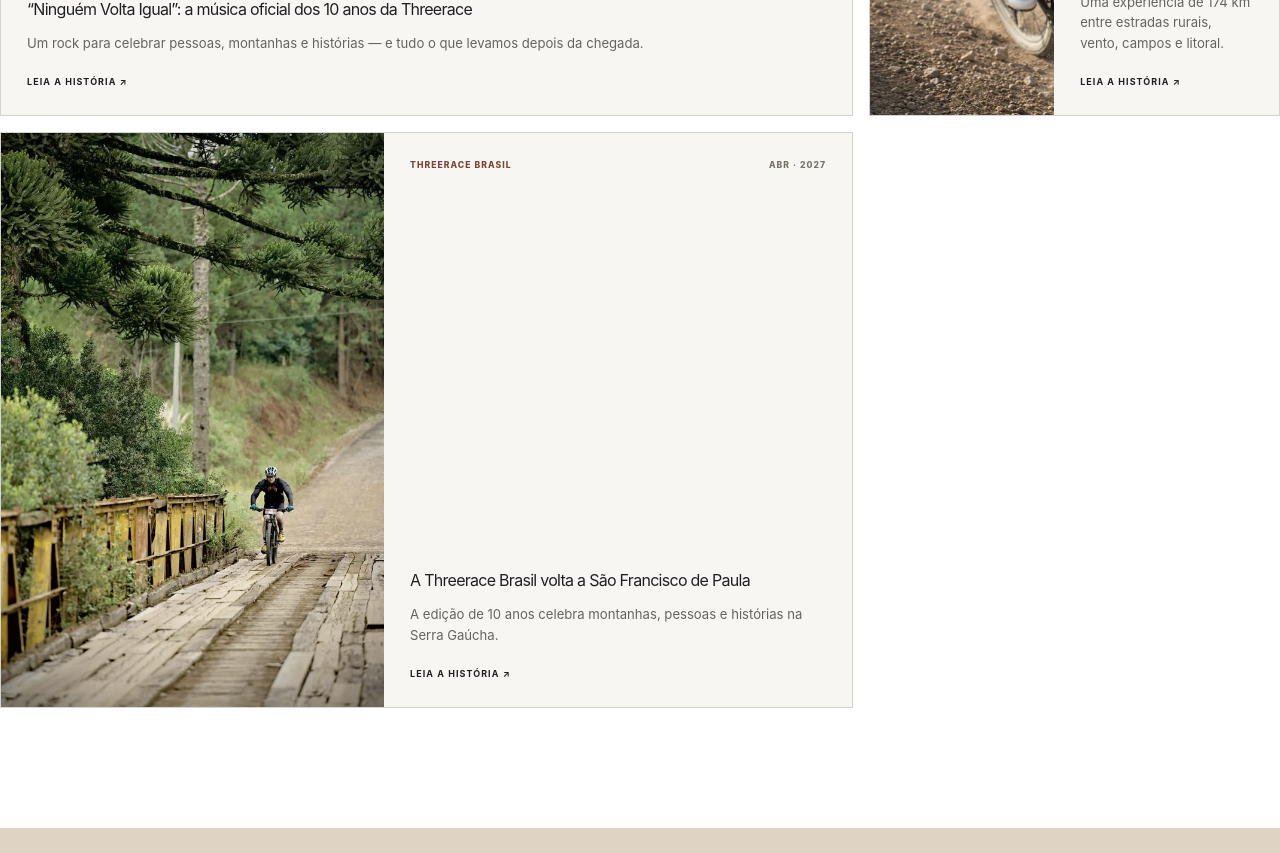
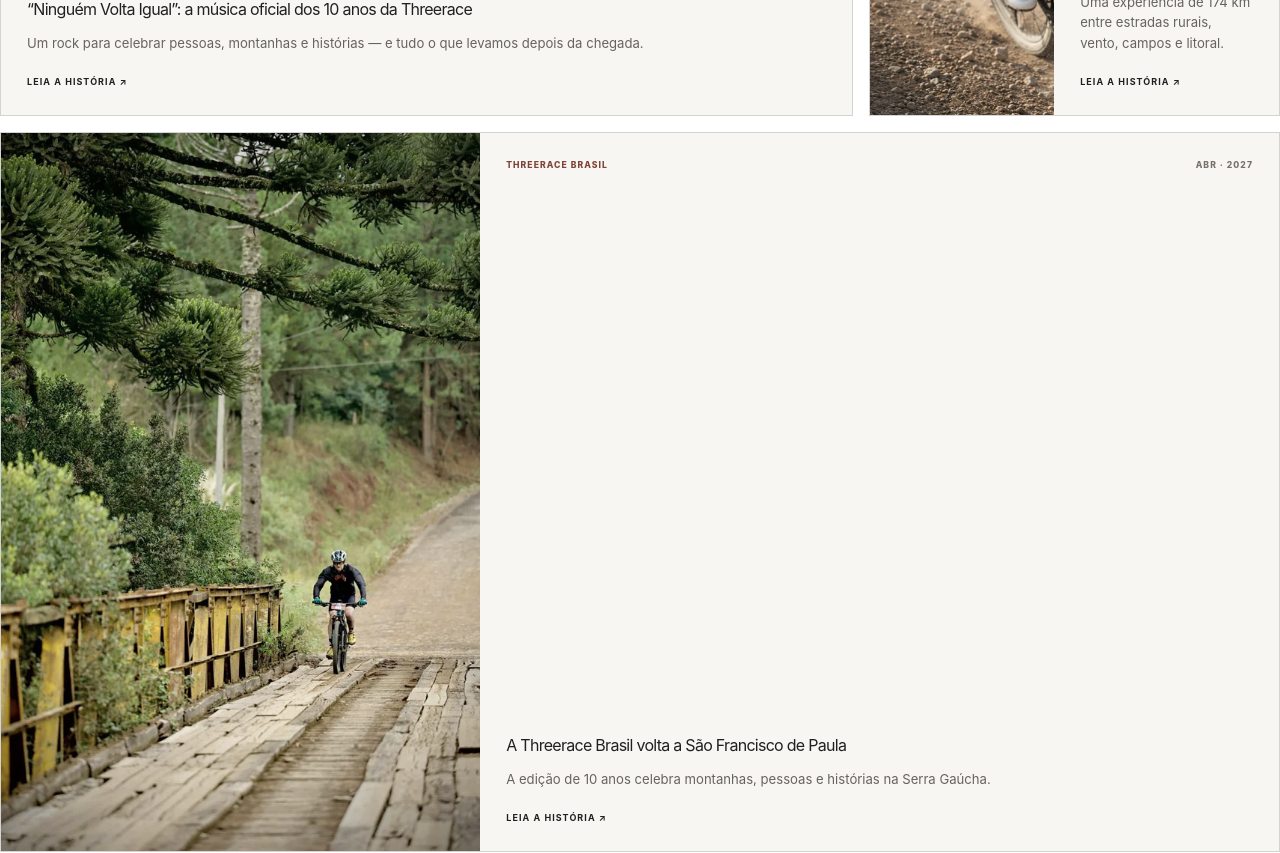
Before and after one commit to fabianolegends/threerace, a Next.js app: page / in a window 1280 px wide. Shown: the part 4040-4893 px from the top of the page. Built offline with nearby package versions, Linux system fonts and the light colour scheme.

Commit message:
Balance Journal news card grid on desktop

```diff
--- a/app/corporate.css
+++ b/app/corporate.css
@@ -1493,3 +1493,15 @@ body.save-date-open{overflow:hidden}
   .news-music-player-panel .site-music-toggle { max-width: 100%; }
   .news-lyrics-block { padding: 22px; }
 }
+
+/* Keep the fourth Journal story balanced after the featured release card. */
+@media (min-width: 901px) {
+  .journal-grid .journal-card:nth-child(4) {
+    grid-column: 1 / -1;
+    grid-template-columns: minmax(0, .6fr) minmax(0, 1fr);
+    min-height: 275px;
+  }
+  .journal-grid .journal-card:nth-child(4) .journal-image {
+    min-height: 275px;
+  }
+}
```
